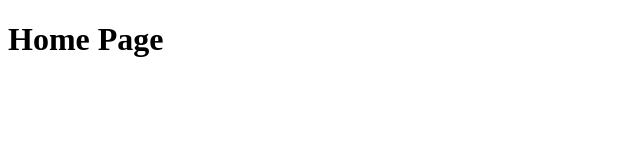
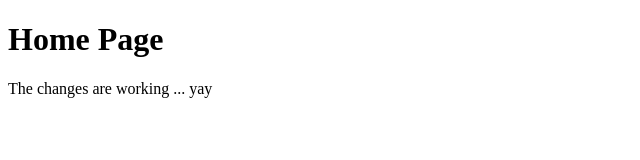
Before and after one commit to makh0020/makh0020.github.io, a plain HTML site: page final/index.html in a window 1280 px wide. Shown: the whole page, without its empty margins (0-640 px from the left). Drawn offline with Linux system fonts and the light colour scheme.

Commit message:
next file changed

```diff
--- a/final/index.html
+++ b/final/index.html
@@ -5,5 +5,6 @@
 </head>
 <body>
 <h1>Home Page</h1>
+<p>The changes are working ... yay</p>
 </body>
 </html>
```
